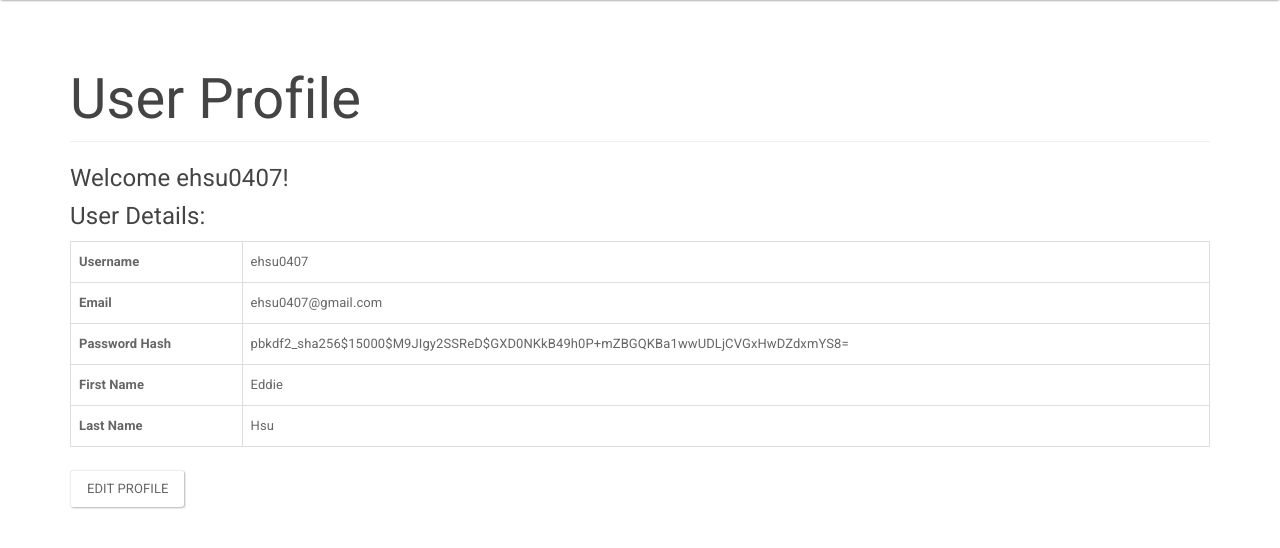
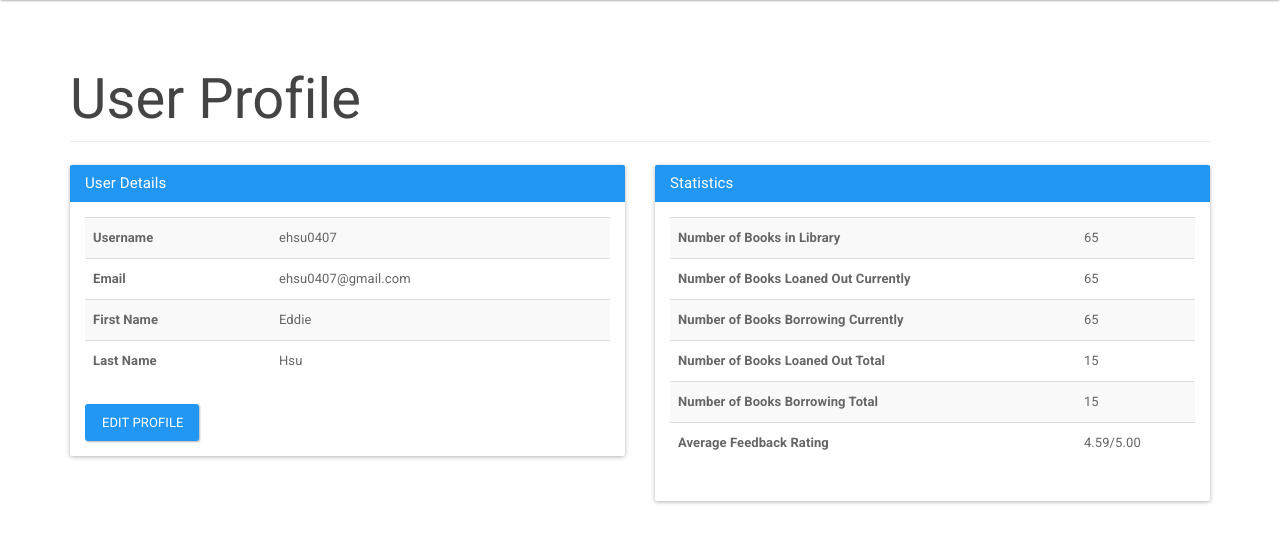
Before and after one commit to ehsu0407/cs411_bookworm, a Django app: page /profile/ in a window 1280 px wide. Shown: the part 64-612 px from the top of the page. Run offline with Django 3.2, Linux system fonts and the light colour scheme; a user stored in the database is signed in; parts of the project's set-up code (start-up, migrations or seed data) failed here and were passed over; some libraries are stand-ins or nearby versions.

Commit message:
Updated user profile layout.

```diff
--- a/bookworm_app/templates/bookworm_app/profile/myloan.html
+++ b/bookworm_app/templates/bookworm_app/profile/myloan.html
@@ -113,6 +113,7 @@
                             Allow {{ media.requester }} to loan {{ media.title }}?
                             {% elif media.status == "Received" %}
                             Click the Returned button below to mark the loan as complete once you have received your media back.
+
                             {% endif %}
                         </div>
                         <div class="modal-footer">
--- a/bookworm_app/templates/bookworm_app/profile/profile.html
+++ b/bookworm_app/templates/bookworm_app/profile/profile.html
@@ -5,9 +5,14 @@
 <div class="container">
     <h1 class="page-header">User Profile</h1>
 
-    <h4>Welcome {{ username }}!</h4>
-    <h4>User Details:</h4>
-    <table class="table table-bordered">
+    <div class="row">
+        <div class="col-md-6">
+            <div class="panel panel-primary">
+                <div class="panel-heading">
+                    <h4 class="panel-title">User Details</h4>
+                </div>
+                <div class="panel-body">
+                    <table class="table table-striped">
                         <tr>
                             <th>Username</th>
                             <td>{{ username }}</td>
@@ -15,10 +20,6 @@
                         <tr>
                             <th>Email</th>
                             <td>{{ email }}</td>
-    </tr>
-    <tr>
-        <th>Password Hash</th>
-        <td>{{ password }}</td>
                         </tr>
                         <tr>
                             <th>First Name</th>
@@ -30,7 +31,77 @@
                         </tr>
                     </table>
 
-    <a class="btn btn-default" href="{% url "profile_edit" %}" role="button">Edit Profile</a>
+                    <a class="btn btn-primary" href="{% url "profile_edit" %}" role="button">Edit Profile</a>
+                </div>
+            </div>
+        </div>
+
+        <div class="col-md-6">
+            <div class="panel panel-primary">
+                <div class="panel-heading">
+                    <h4 class="panel-title">Statistics</h4>
+                </div>
+                <div class="panel-body">
+                    <table class="table table-striped">
+                        <tr>
+                            <th>Number of Books in Library</th>
+                            <td>65</td>
+                        </tr>
+                        <tr>
+                            <th>Number of Books Loaned Out Currently</th>
+                            <td>65</td>
+                        </tr>
+                        <tr>
+                            <th>Number of Books Borrowing Currently</th>
+                            <td>65</td>
+                        </tr>
+                        <tr>
+                            <th>Number of Books Loaned Out Total</th>
+                            <td>15</td>
+                        </tr>
+                        <tr>
+                            <th>Number of Books Borrowing Total</th>
+                            <td>15</td>
+                        </tr>
+                        <tr>
+                            <th>Average Feedback Rating</th>
+                            <td>4.59/5.00</td>
+                        </tr>
+                    </table>
+                </div>
+            </div>
+        </div>
+
+    </div>
+
+{#    <div class="panel panel-primary">#}
+{#        <div class="panel-heading">#}
+{#            <h4 class="panel-title">Feedback History</h4>#}
+{#        </div>#}
+{#        <div class="panel-body">#}
+{##}
+{#            <table class="table table-striped">#}
+{#                <thead>#}
+{#                    <tr>#}
+{#                        <th>Loan ID</th>#}
+{#                        <th>DateTime</th>#}
+{#                        <th>User</th>#}
+{#                        <th>Rating</th>#}
+{#                        <th>Notes</th>#}
+{#                    </tr>#}
+{#                </thead>#}
+{#                <tbody>#}
+{#                    <tr>#}
+{#                        <td><img src="{{ media.thumbnail }}" alt="{{ media.title }}"></td>#}
+{#                        <td>{{ media.title }}</td>#}
+{#                        <td>{{ media.author }}</td>#}
+{#                        <td>{{ media.description }}</td>#}
+{#                        <td></td>#}
+{#                    </tr>#}
+{#                </tbody>#}
+{#            </table>#}
+{#        </div>#}
+{#    </div>#}
 
 </div>
 {% endblock %}
```
Also changed, not shown: db.sqlite3. Lines whose indentation alone changed are shown as unchanged.
